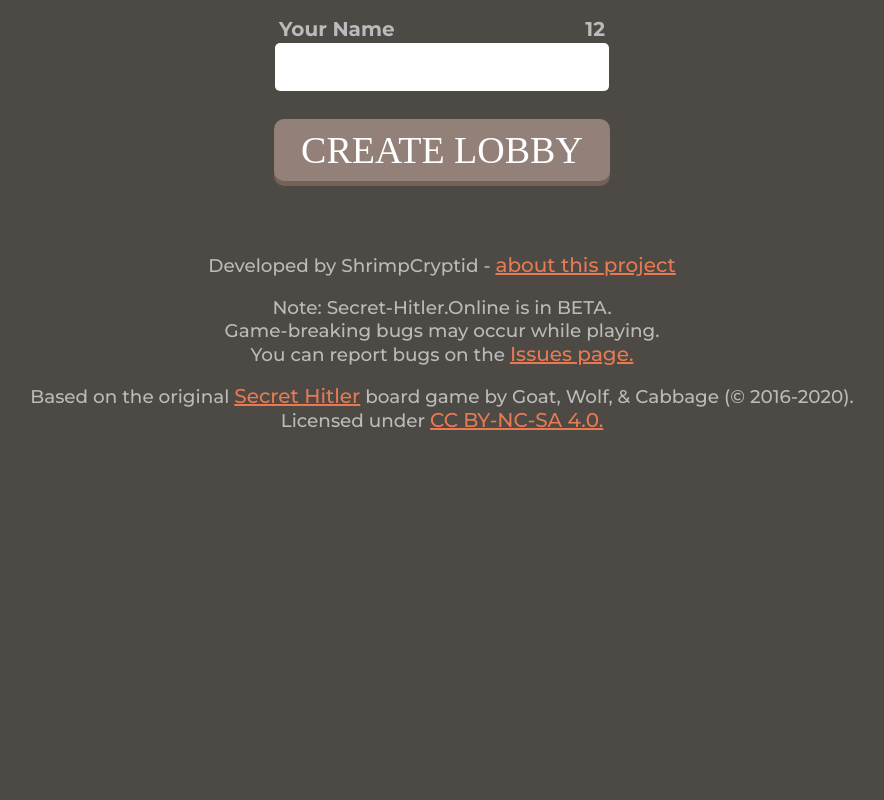
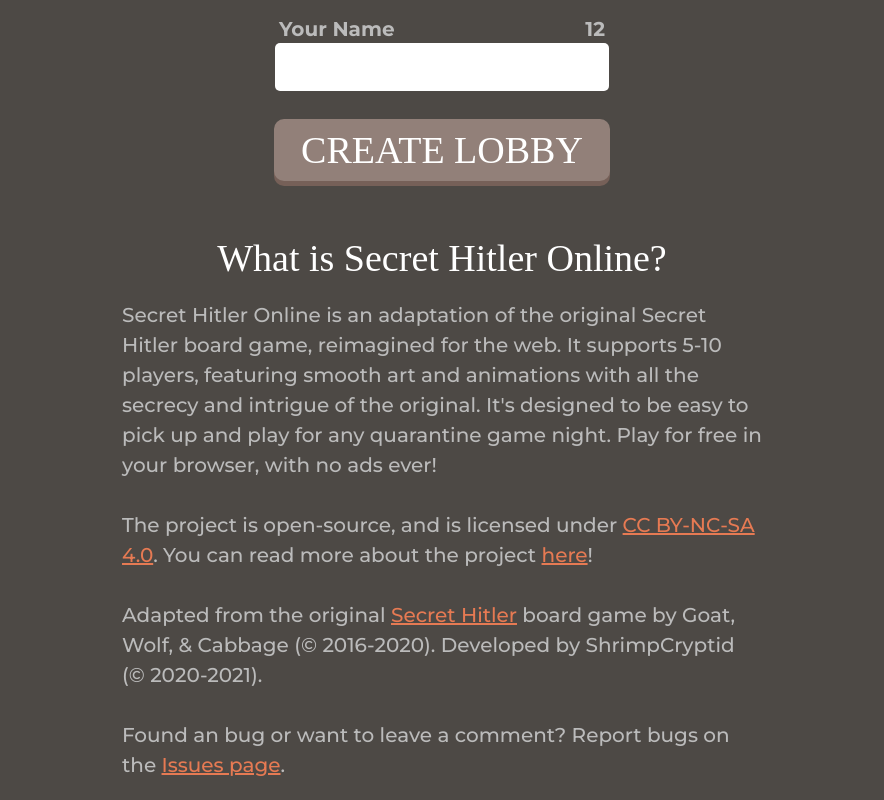
Before and after one commit to ShrimpCryptid/Secret-Hitler-Online, a React (Create React App) app in the folder secret-hitler-online-interface/: page / in a window 1280 px wide. Shown: the part 511-1311 px from the top of the page, without its empty margins (198-1082 px from the left). Before the commit the page ends 962 px from the top, so only its background shows below. Built offline with nearby package versions, Linux system fonts and the light colour scheme; no server answers; a web font is replaced by a local one.

Commit message:
Updated text on main login page (moved to LoginPageContent.js).

```diff
--- a/secret-hitler-online-interface/package.json
+++ b/secret-hitler-online-interface/package.json
@@ -17,10 +17,8 @@
     "react-router-config": "^5.1.1",
     "react-router-dom": "^5.1.2",
     "react-scripts": "3.4.1",
-    "react-sharingbuttons": "^1.0.0",
     "react-textfit": "^1.1.0",
     "react-twitter-embed": "^3.0.3",
-    "react-twitter-widgets": "^1.9.5",
     "typescript": "^3.8.3"
   },
   "scripts": {
--- a/secret-hitler-online-interface/src/App.js
+++ b/secret-hitler-online-interface/src/App.js
@@ -105,6 +105,7 @@
 import {defaultPortrait} from "./assets";
 import PropTypes from "prop-types";
 import Player from "./player/Player";
+import LoginPageContent from "./LoginPageContent";
 
 const EVENT_BAR_FADE_OUT_DURATION = 500;
 const CUSTOM_ALERT_FADE_DURATION = 1000;
@@ -575,19 +576,6 @@
             });
     };
 
-    onClickAbout = () => {
-        ReactGA.event({
-            category: "Clicked About",
-            action: "User clicked the link for the about page."
-        });
-    };
-
-    onClickGameWebsite = () => {
-        ReactGA.event({
-            category: "Clicked Game Website",
-            action: "User clicked the link for the board game website."
-        });
-    };
 
     renderLoginPage() {
         return (
@@ -638,34 +626,8 @@
                         CREATE LOBBY
                     </button>
                 </div>
-
                 <br/>
-                <br/>
-                <p style={{margin: "10px 20pxpx", fontWeight: "400", fontSize: "calc(4px + 1.8vmin)"}}>
-                    Developed by ShrimpCryptid - <a
-                    href={"https://github.com/ShrimpCryptid/Secret-Hitler-Online/blob/master/README.md"}
-                    rel="noopener"
-                    target={"_blank"} onClick={this.onClickAbout}>
-                    about this project
-                </a>
-                </p>
-
-                <p style={{margin: "10px 20pxpx", fontWeight: "400", fontSize: "calc(4px + 1.8vmin)"}}>
-                    Note: Secret-Hitler.Online is in BETA.<br/>
-                    Game-breaking bugs may occur while playing.
-                    <br/>
-                    You can report bugs on the <a href={"https://github.com/ShrimpCryptid/Secret-Hitler-Online/issues"}
-                                                  rel="noopener"
-                                                  target={"_blank"}>Issues page.</a>
-                </p>
-
-                <p
-                    style={{margin: "10px 20pxpx", fontWeight: "400", fontSize: "calc(4px + 1.8vmin)"}}
-                >
-                    Based on the original <a href={"https://secrethitler.com"} target={"_blank"} rel="noopener"
-                                             onClick={this.onClickGameWebsite}>Secret Hitler</a> board game by Goat,
-                    Wolf, & Cabbage (© 2016-2020).<br/>Licensed under <a href={"https://creativecommons.org/licenses/by-nc-sa/4.0/"} rel="noopener" target={"_blank"}>CC BY-NC-SA 4.0.</a>
-                </p>
+                <LoginPageContent />
             </div>
         );
     }
@@ -692,7 +654,7 @@
                 displayName += " [★VIP]";
             }
             out[i] = <Player
-                    name={decodeURIComponent(displayName)}
+                    name={displayName}
                     showRole={false}
                     icon={this.state.icons[name]}
                     isBusy={this.state.icons[name] === defaultPortrait}
@@ -843,7 +805,6 @@
                             </p>
                             <br/>
                             <p id={"lobby-warning-text"}>
-                                Note: Secret-Hitler.Online is in BETA. Game-breaking bugs may occur while playing.
                                 You can report bugs on the <a
                                 href={"https://github.com/ShrimpCryptid/Secret-Hitler-Online/issues"} rel="noopener" target={"_blank"}>Issues
                                 page.</a>
--- /dev/null
+++ b/secret-hitler-online-interface/src/LoginPageContent.css
@@ -0,0 +1,14 @@
+@import './variables.css';
+
+#login-page-description-container {
+    align-items: center;
+    align-content: center;
+    display: inline-block;
+}
+
+#login-page-description-text {
+    width: 80vmin;
+    font-weight: 400;
+    line-height: 1.5;
+    text-align: left;
+}
--- /dev/null
+++ b/secret-hitler-online-interface/src/LoginPageContent.js
@@ -0,0 +1,72 @@
+import React, {Component} from "react";
+import PropTypes from "prop-types";
+import ReactGA from "react-ga";
+import "./LoginPageContent.css";
+
+class LoginPageContent extends Component {
+
+    constructor(props) {
+        super(props);
+    }
+
+    onClickAbout = () => {
+        ReactGA.event({
+            category: "Clicked About",
+            action: "User clicked the link for the about page."
+        });
+    };
+
+    onClickGameWebsite = () => {
+        ReactGA.event({
+            category: "Clicked Game Website",
+            action: "User clicked the link for the board game website."
+        });
+    };
+
+    render() {
+        return (
+            <>
+                <div id={"login-page-description-container"}>
+                    <h2>What is Secret Hitler Online?</h2>
+
+                    <div id={"login-page-description-text-container"}>
+                        <p id={"login-page-description-text"}>
+                            Secret Hitler Online is an adaptation of the original Secret Hitler board game,
+                            reimagined for the web.
+                            It supports 5-10 players, featuring smooth art and animations with all the secrecy and
+                            intrigue of the original. It's designed to be easy to pick up and play for any quarantine
+                            game night. Play for free in your browser, with no ads ever!
+                            <br/><br/>
+                            The project is open-source, and is licensed under <a
+                                href={"https://creativecommons.org/licenses/by-nc-sa/4.0/"}
+                                rel="noopener"
+                                target={"_blank"}>
+                                    CC BY-NC-SA 4.0
+                            </a>.
+                            You can read more about the project <a
+                                href={"https://github.com/ShrimpCryptid/Secret-Hitler-Online/blob/master/README.md"}
+                                rel="noopener"
+                                target={"_blank"} onClick={this.onClickAbout}>
+                                    here
+                            </a>!
+                            <br/><br/>
+                            Adapted from the original <a href={"https://secrethitler.com"} target={"_blank"} rel="noopener" onClick={this.onClickGameWebsite}>
+                                Secret Hitler
+                            </a> board game by Goat, Wolf, & Cabbage (© 2016-2020). Developed by ShrimpCryptid (© 2020-2021).
+                            <br/><br/>
+                            Found an bug or want to leave a comment? Report bugs on the <a href={"https://github.com/ShrimpCryptid/Secret-Hitler-Online/issues"}
+                                                                                             rel="noopener"
+                                                                                             target={"_blank"}>Issues page</a>.
+                        </p>
+                    </div>
+                </div>
+            </>
+        );
+    }
+
+}
+
+LoginPageContent.propTypes = {
+};
+
+export default LoginPageContent;
```
